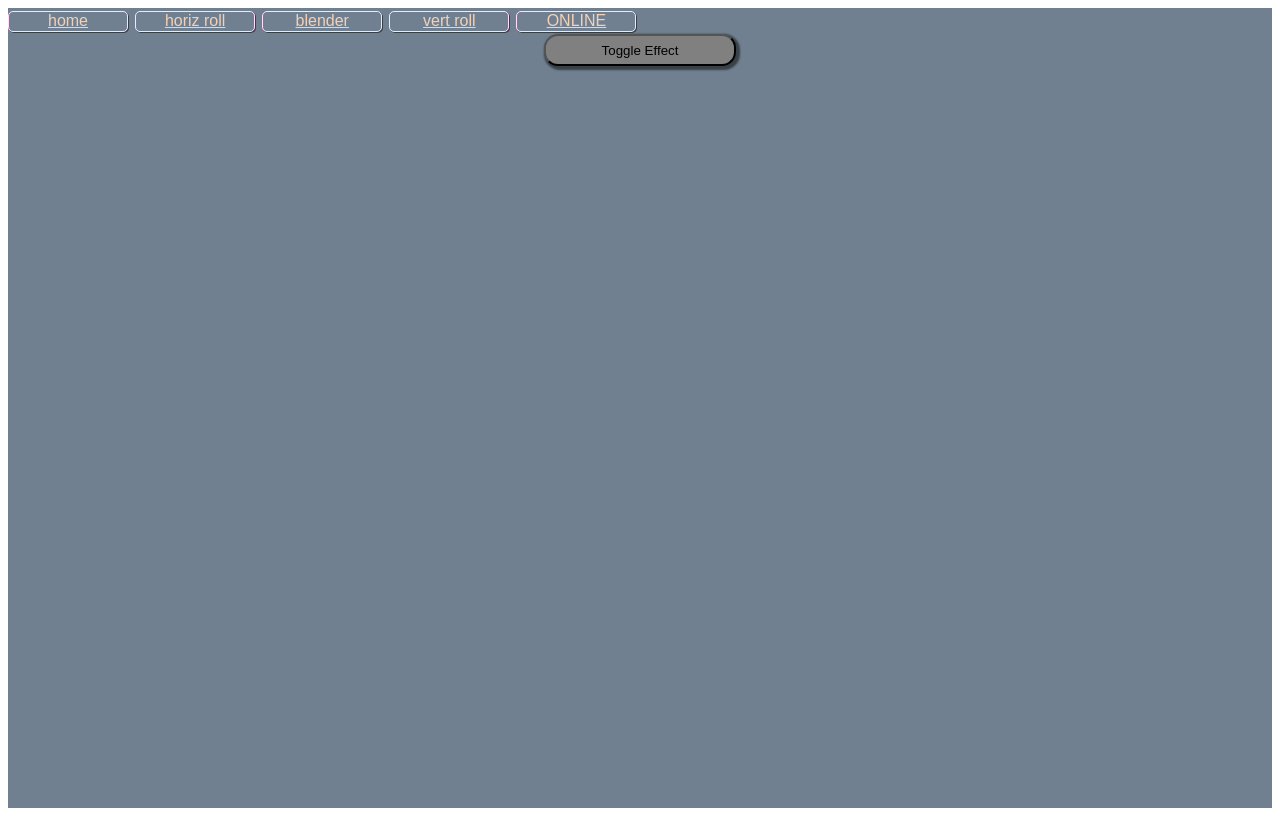
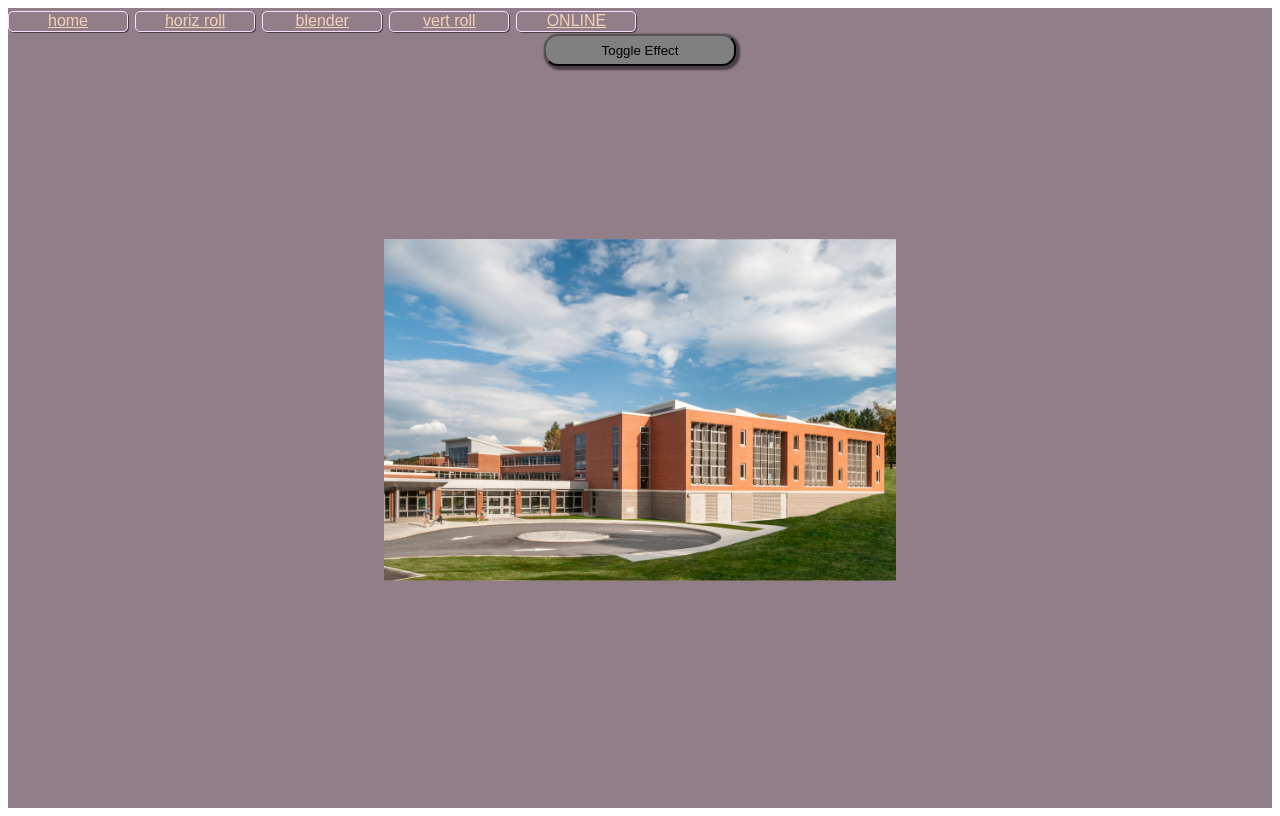
Before and after one commit to beauhaus/svg-transitions, a Gatsby site: page /vertrollpage in a window 1280 px wide. Built offline with nearby package versions, Linux system fonts and the light colour scheme; Gatsby itself is replaced by a stand-in of ours.

Commit message:
vert-horiz corrections

```diff
--- a/src/components/blender.js
+++ b/src/components/blender.js
@@ -11,7 +11,6 @@ image {
     width: 100%;
 }
 `
-
 
 const Blender = ({ bMode , flip}) => {
     console.log(">blender: bMode/flip: ", bMode, flip)
--- a/src/components/vertroll.js
+++ b/src/components/vertroll.js
@@ -1,52 +1,54 @@
-// import React, { useEffect, useRef } from 'react'
-// import { gsap} from "gsap";
+import React, { useEffect, useRef } from 'react'
+// import styled from 'styled-components';
+// import {Link} from 'gatsby'
+import { gsap } from "gsap"; //  , Power4, Expo
 
-// import Glitchy from '../../static/glitchgif.gif'
-// import Listen from '../../static/listening.jpg'
+import School from '../../static/school.jpg'
+import Listen from '../../static/listening.jpg'
 
 
+const VertRoll = ({ toggle }) => {
+  console.log("from slider: toggle=", toggle)
 
-// const SimpleGrad = ({ toggle }) => {
-//     console.log(">SimpleGrad: toggle: ", toggle)
-//     let tailGlitch = useRef(null) // 0%
-//     let centerGlitch = useRef(null) // 10%
-//     let headGlitch = useRef(null) // 20%
+  let tailGlitch = useRef(null) // 0%
+  let centerGlitch = useRef(null) // 10%
+  let headGlitch = useRef(null) // 20%
 
-//      useEffect(() => {
+  useEffect(() => {
 
-//         gsap.set(tailGlitch, { attr: { 'offset': '-15%' }})
-//         gsap.set(centerGlitch, { attr:{'offset': '-10%'}})
-//         gsap.set(headGlitch, { attr:{'offset': '-5%'}})
+    gsap.set(tailGlitch, { attr: { 'offset': '0%' } })
+    gsap.set(centerGlitch, { attr: { 'offset': '5%' } })
+    gsap.set(headGlitch, { attr: { 'offset': '10%' } })
 
-//          const tl = gsap.timeline({ defaults: {  delay: 0 } })
-//          tl.to(headGlitch,  { duration: 4, attr:{'offset': '100%'}  })
-//          .to(centerGlitch,  { duration: 4, attr:{'offset': '95%'}  }, '-=4')
-//          .to(tailGlitch,  { duration: 4, attr:{'offset': '90%'}  }, '-=4')
+    const tl = gsap.timeline({ defaults: { delay: 0 } })
+    tl.to(headGlitch, { duration: 4, attr: { 'offset': '100%' } })
+      .to(centerGlitch, { duration: 4, attr: { 'offset': '95%' } }, '-=4')
+      .to(tailGlitch, { duration: 4, attr: { 'offset': '90%' } }, '-=4')
 
 
-//      }, [toggle])
-//     return (
-//         <svg viewBox="0 0 700 466"
-//          xmlns="http://www.w3.org/2000/svg"
-//          xmlnsXlink="http://www.w3.org/1999/xlink"
-//          preserveAspectRatio="none">
-//             <linearGradient id="grad" x1="50%" x2="50%" y1="100%" y2="-10%" gradientUnits="userSpaceOnUse">
-//                 <stop offset="0%" stopColor="#fff" id="leftstop" />
+  }, [toggle])
+  return (
+    <svg viewBox="0 0 600 600" xmlns="https//www.w3.org/2000/svg" width="100%" preserveAspectRatio="none">
 
-//                 <stop offset="-5%" stopColor="#fff" stopOpacity="1" ref={elem => tailGlitch = elem} />
-//                 <stop offset="0%" stopColor="#000" stopOpacity="1" ref={elem => centerGlitch = elem} />
-//                 <stop offset="5%" stopColor="#fff" stopOpacity="1" ref={elem => headGlitch = elem} />
+      <linearGradient id="alphaLinear">
+        <stop offset="0%" stopColor="#fff" id="leftstop" />
 
-//                 <stop offset="100%" stopColor="#fff" id="rightstop" />
-//             </linearGradient>
-//             <mask id="Mask">
-//                 <rect x="-300" y="0" width="1200" height="600" fill="url(#grad)" />
-//             </mask>
-//             <image className="img-back" xlinkHref={Glitchy}  />
-//             <image className="img-front" xlinkHref={Listen}  style={{ mixBlendMode: 'luminosity' }}/>
-//             <image className="img-front" xlinkHref={Listen}  mask="url(#Mask)"  />
-//         </svg>
-//     )
-// };
+        <stop offset="0%" stopColor="#fff" stopOpacity="1" ref={elem => tailGlitch = elem} />
+        <stop offset="5%" stopColor="#000" stopOpacity="1" ref={elem => centerGlitch = elem} />
+        <stop offset="10%" stopColor="#fff" stopOpacity="1" ref={elem => headGlitch = elem} />
 
-// export default SimpleGrad;
+        <stop offset="100%" stopColor="#fff" id="rightstop" />
+      </linearGradient>
+
+      <mask id="Mask">
+        <rect x="-300" y="0" width="1200" height="600" fill="url(#alphaLinear)" />
+      </mask>
+
+      <image className="img-back" xlinkHref={Listen} width="80%" height="80%" />
+      <image className="img-front" xlinkHref={School} width="80%" height="80%" mask="url(#Mask)" />
+
+    </svg>
+  );
+}
+
+export default VertRoll;
--- a/src/pages/horizrollpage.js
+++ b/src/pages/horizrollpage.js
@@ -6,7 +6,7 @@ import styled from 'styled-components';
 import AppNav from '../components/appnav'
 
 
-const StyledP1 = styled.div`
+const StyledHorizRollPage = styled.div`
 width: 100%;
 height: 100vh;
 overflow: hidden;
@@ -67,7 +67,7 @@ const HorizRollPage = () => {
 
     return (
 
-        <StyledP1>
+        <StyledHorizRollPage>
             <AppNav/>
             <section>
                 <div className="description">
@@ -77,7 +77,7 @@ const HorizRollPage = () => {
             </section>
             <button onClick={btnClickHandler}>Toggle Effect</button>
             <HorizRoll toggle={toggle} />
-        </StyledP1>
+        </StyledHorizRollPage>
     )
 };
 
--- a/src/pages/vertrollpage.js
+++ b/src/pages/vertrollpage.js
@@ -1,28 +1,19 @@
-// import React, { useState } from 'react';
-import React from 'react';
-
+import React, { useState } from 'react';
 import styled from 'styled-components';
 import AppNav from '../components/appnav'
-// import VertRoll from '../components/vertroll';
+import VertRoll from '../components/vertroll';
 
 
 const StyledVertRollPage = styled.div`
-    width: 100vw;
-    height: 100vh;
-    margin: auto;
-    display: grid;
-    justify-items: center;
-    grid-template-rows: 5vh 10vh 1fr 20vh;
-    background: #927e89;
     width: 100%;
     height: 100vh;
     overflow: hidden;
     margin: auto;
     display: grid;
-     grid-template-columns: 1fr;
-     grid-template-rows: auto 10vh 1fr;
+    grid-template-columns: 1fr;
+    grid-template-rows: auto 10vh 1fr;
     justify-items: center;
-    background: slategrey;
+    background: #927e89;
     font-family: 'Josefin Sans', sans-serif;
     button {
         width: 15vw;
@@ -40,25 +31,24 @@ const StyledVertRollPage = styled.div`
             width: 100%;
         }
     }
-
 `
 
 
 const VertRollPage = () => {
-
-    // const [toggle, setToggle] = useState("off");
-    const btnClickHandler = () => (
+    const [toggle, setToggle] = useState("off");
+    const btnClickHandler = () => {
         console.log("btn Clicked!")
-        // setToggle(toggle === "off" ? "on" : "off")
-
-    )
+        return (
+            setToggle(toggle === "off" ? "on" : "off")
+        )
+    }
 
     return (
 
         <StyledVertRollPage>
             <AppNav />
             <button onClick={btnClickHandler}>Toggle Effect</button>
-            {/* <VertRoll toggle={toggle} /> */}
+            <VertRoll toggle={toggle} />
         </StyledVertRollPage>
 
     )
--- a/src/styles/index.scss
+++ b/src/styles/index.scss
@@ -21,6 +21,7 @@ html {
     padding: 0;
     -webkit-font-smoothing: antialiased;
     -moz-osx-font-smoothing: grayscale;
+    background: linear-gradient( 25deg, #96ada8 0%, #6c837e 100%);
   }
 
   article,
```
Also changed, not shown: src/components/horizroll.js (+15 -18 lines), src/components/slider2.js (deleted, +0 -16 lines), src/pages/blenderpage.js (+16 -17 lines).
